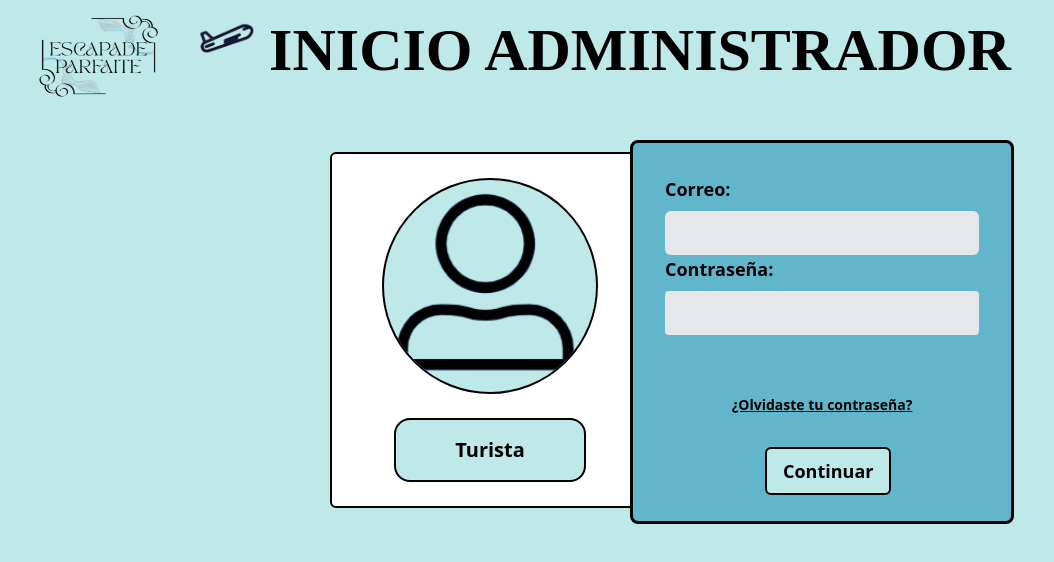
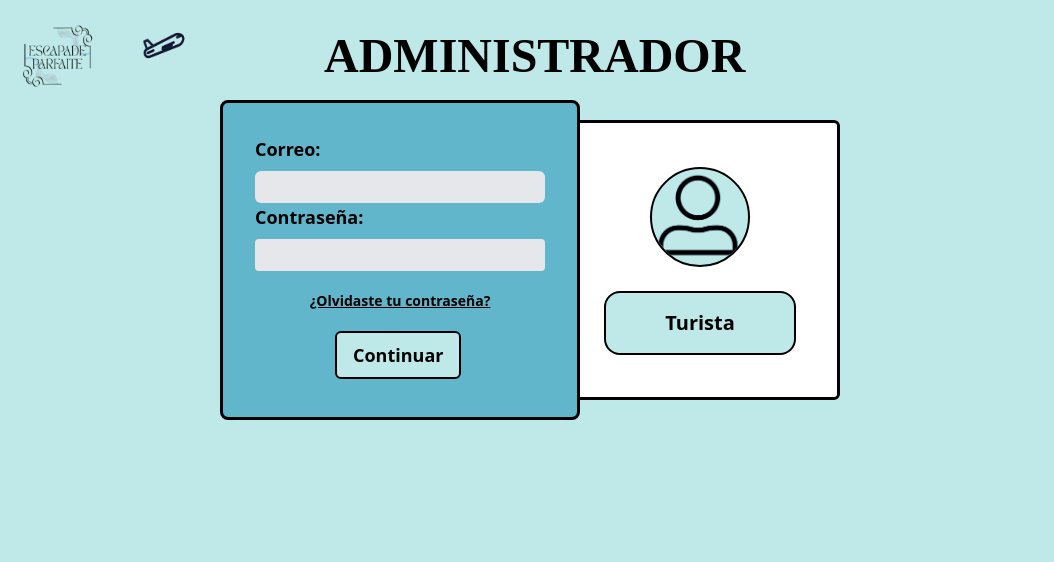
Before and after one commit to JamesRendon01/Preyecto_2, a React (Vite) app in the folder pruebas_frontend/: page /admin in a window 1280 px wide. Shown: the top 562 px of the page, without its empty margins (0-1054 px from the left). Built offline with nearby package versions, Linux system fonts and the light colour scheme.

Commit message:
Termino diseño responsive

```diff
--- a/pruebas_frontend/src/components/header.jsx
+++ b/pruebas_frontend/src/components/header.jsx
@@ -5,24 +5,15 @@ export default function Header({ titulo, rol }) {
   return (
     //Contenedor principal header
     //se concadena con rol
-    <header className={`w-full flex items-center relative${rol}`}>
+    <header className={`w-full flex relative${rol}`}>
 
       {/* Caso: Turista o Admin */}
       {(rol === "turista" || rol === "admin") && (
         <>
-          {/* Avion animado */}
-          <div
-            className="w-32 h-20 bg-cover absolute left-40"
-            style={{ backgroundImage: "url('/img/avion.gif')" }}
-          ></div>
-
-          {/* Logo */}
-          <img
-            className="w-48 h-24 mt-2 absolute left-0 top-0"
-            src="/img/logo.png"
-            alt="logo"
-          />
-
+          {/* Logo de la empresa */}
+          <img className="w-38 h-18 sm:w-15 sm:h-10 sm:mt-0 md:w-28 md:h-18 xl:w-40 xl:h-20" src="/img/logo.png" alt="logo" />
+          {/* Imagen animada del avion */}
+          <img className="w-39 h-18 sm:w-15 sm:h-10 sm:mt-0 sm:mr-0 md:w-28 md:h-18 xl:w-40 xl:h-20" src="/img/avion.gif" alt="logo" />
         </>
       )}
 
@@ -41,7 +32,7 @@ export default function Header({ titulo, rol }) {
       )}
 
       {/* Titulo del header */}
-      <h1 className={'font-inter text-6xl font-bold text-black'}>
+      <h1 className={'font-inter text-6xl font-bold text-black sm:text-3xl sm:ml-0 md:text-4xl md:mt-3 md:ml-10 lg:text-5xl lg:ml-25 xl:text-6xl xl:ml-40'}>
         {titulo}
       </h1>
     </header>
--- a/pruebas_frontend/src/components/login_form.jsx
+++ b/pruebas_frontend/src/components/login_form.jsx
@@ -11,8 +11,9 @@ export default function LoginForm({ formData, handleChange, handleSubmit, rol })
         // Contenedor del formulario
         // Estilos y pocision del formulario
         <div
-            className={` w-96 h-96 bg-login bg-nav text-white p-8 rounded-lg z-30 border-3 absolute top-35 border-black
-        ${rol === "admin" ? "ml-[300px]" : ""}`}
+            className={`flex w-96 h-96 bg-login bg-nav text-white p-8 rounded-lg z-30 border-3 absolute top-35 border-black md:w-90 md:h-80 xl:w-102 xl:h-90
+            ${rol === "admin" ? "sm:h-85 sm:ml-8 sm:top-70 md:ml-18 md:top-25 lg:ml-55 xl:ml-90 xl:mt-10" : ""}
+            ${rol === "turista" ? "sm:left-15 sm:top-70 md:ml-70 md:top-25 lg:left-50 xl:left-100 xl:top-35" : ""}`}
         >
             {/* Formuario de login */}
             <form className="text-black text-lg font-bold" onSubmit={handleSubmit}>
@@ -24,25 +25,25 @@ export default function LoginForm({ formData, handleChange, handleSubmit, rol })
                     value={formData.correo}
                     onChange={handleChange}
                     required
-                    className="w-full p-2 rounded-md text-black mt-2 bg-gray-200 focus:outline-none "
+                    className="w-full p-2 rounded-md text-black mt-2 bg-gray-200 focus:outline-none md:h-8"
                 />
 
                 {/* Campo para ingresar la contraseña */}
-                <label className="mt-4">Contraseña:</label>
+                <label className="mt-4 md:mt-2">Contraseña:</label>
                 <input
                     type="password"
                     name="contrasena"
                     value={formData.contrasena}
                     onChange={handleChange}
                     required
-                    className="w-full p-2 rounded text-black mt-2 bg-gray-200 focus:outline-none"
+                    className="w-full p-2 rounded text-black mt-2 bg-gray-200 focus:outline-none md:h-8"
                 />
 
                 {/* Caso: turista */}
                 {rol === "turista" && (
                     <>
                         {/* Enlace para recuperacion de contraseña */}
-                        <p className="text-center mt-10 text-sm">
+                        <p className="text-center mt-10 text-sm md:mt-5">
                             <Link to="/ingresar_correo" className="underline text-black">
                                 ¿Olvidaste tu contraseña?
                             </Link>
@@ -61,7 +62,7 @@ export default function LoginForm({ formData, handleChange, handleSubmit, rol })
                     <>
                         {/* Enlace para recuperar contraseña */}
 
-                        <p className="text-center mt-15 text-sm">
+                        <p className="text-center mt-15 text-sm sm:mt-5">
                             <Link to="/ingresar_correo" className="underline text-black">
                                 ¿Olvidaste tu contraseña?
                             </Link>
@@ -73,7 +74,7 @@ export default function LoginForm({ formData, handleChange, handleSubmit, rol })
                 {/* Boton para enviar el formulario */}
                 <button
                     type="submit"
-                    className="bg-fondo border-2 border-black text-login px-4 py-2 rounded-md font-playfair hover:bg-gray-300 transition-colors ml-25 mt-8"
+                    className="bg-fondo border-2 border-black text-login px-4 py-2 rounded-md font-playfair hover:bg-gray-300 transition-colors ml-25 mt-8 md:mt-5 md:ml-20 xl:ml-25"
                 >Continuar
                 </button>
             </form>
--- a/pruebas_frontend/src/components/nav.jsx
+++ b/pruebas_frontend/src/components/nav.jsx
@@ -3,7 +3,6 @@ import Header from "./header.jsx";
 import SearchBar from "./search.jsx";
 import SearchResults from "./search_result.jsx";
 import FiltroTabs from "./filter.jsx";
-import Profile from "./profile.jsx";
 import Navbar from "./navbar.jsx";
 import ButtonsLogin from "./buttons_login.jsx";
 import { useNavigate } from "react-router-dom";
@@ -15,8 +14,7 @@ export default function Nav({
     hasSearched,
     handleSearch,
     showFilter = true,
-    showTitle = false,
-    showProfile = true,   // 👈 nuevo
+    showTitle = false,  // 👈 nuevo
     showNavbar = true,     // 👈 nuevo
     showSearch = true,
     showButtonsLogin = false,
@@ -69,12 +67,6 @@ export default function Nav({
                     </div>
                 )}
 
-                {showProfile && (   // 👈 solo se renderiza si es true
-                    <div className="mt-2">
-                        <Profile />
-                    </div>
-                )}
-
                 {showConfig && (   // 👈 solo se renderiza si es true
                     <div className="flex gap-100">
                         <Header titulo="PERFIL"/>
--- a/pruebas_frontend/src/components/profile.jsx
+++ /dev/null
@@ -1,16 +0,0 @@
-import { Link } from "react-router-dom";
-import { UserRound } from "lucide-react";
-
-const Profile = () => {
-  return (
-    <Link
-      to="/config_perfil"
-      aria-label="Ir a configuración de perfil"
-      className="text-black hover:text-gray-700 transition-colors"
-    >
-      <UserRound className="w-15 h-15" />
-    </Link>
-  );
-};
-
-export default Profile;
--- a/pruebas_frontend/src/components/sidebar.jsx
+++ b/pruebas_frontend/src/components/sidebar.jsx
@@ -12,15 +12,15 @@ export default function Sidebar({ rol }) {
   return (
     //Divisor principal
     <div
-      className={`w-80 relative bg-white border-2 border-black p-6 rounded-md flex flex-col items-center z-0
-      ${rol === "turista" ? "ml-[365px] mt-[72px]" : ""}
-      ${rol === "admin" ? "mr-[300px] mt-[72px]" : ""}`}
+      className={`w-80 relative bg-white border-3 border-black p-6 rounded-md flex flex-col items-center z-0 sm:w-85 sm:mt-0 md:w-70 md:h-70 xl:w-90 xl:h-80
+      ${rol === "turista" ? "sm:ml-20 md:ml-20 md:mt-7 lg:ml-55 xl:ml-90 xl:mt-15" : ""}
+      ${rol === "admin" ? " absolute sm:ml-13 md:ml-105 md:mt-7 lg:ml-140 xl:ml-190 xl:mt-15" : ""}`}
     >
       {/* Imagen de perfil */}
       <img
         src="/img/imagen.png"
         alt="Foto de perfil"
-        className="w-[13.5rem] h-[13.5rem] rounded-full border-2 border-black object-cover bg-fondo"
+        className="w-30 rounded-full border-2 border-black object-cover bg-fondo sm:mt-0 sm:h-25 sm:w-25 md:mt-5 xl:w-40 xl:h-40"
       />
 
       {/* Botón Cambio de rol "Turista" y "Administrador " */}
--- a/pruebas_frontend/src/pages/administrador/inicio_admin.jsx
+++ b/pruebas_frontend/src/pages/administrador/inicio_admin.jsx
@@ -47,9 +47,9 @@ export default function InicioAdministrador() {
 
   // Renderizado del formulario de inicio de sesión para el administrador
   return (
-    <div className="w-screen min-h-screen flex flex-col items-center bg-gradiente-to-r from-gray-400 to-white">
-      <div className="text-center mt-5">
-        <Header rol="admin" titulo="INICIO ADMINISTRADOR" />
+    <div className="w-screen min-h-screen bg-gradiente-to-r from-gray-400 to-white">
+      <div className="mt-5">
+        <Header rol="admin" titulo="ADMINISTRADOR" />
       </div>
       <main>
         <LoginForm
@@ -58,7 +58,7 @@ export default function InicioAdministrador() {
           handleSubmit={handleSubmit}
           rol="admin"
         />
-        <Sidebar rol="admin" className="mt-0" />
+        <Sidebar rol="admin" />
       </main>
     </div>
   );
--- a/pruebas_frontend/src/pages/turista/inicio_turista.jsx
+++ b/pruebas_frontend/src/pages/turista/inicio_turista.jsx
@@ -58,11 +58,11 @@ export default function InicioTurista() {
   };
 
   return (
-    <div className="w-screen min-h-screen flex flex-col items-center bg-gradiente-to-r from-gray-400 to-white">
+    <div className="w-screen min-h-screen flex flex-col bg-gradiente-to-r from-gray-400 to-white">
       <div className="text-center mt-5">
         <Header rol="turista" titulo="INICIO TURISTA" />
       </div>
-      <main className="">
+      <main>
         <LoginForm
           formData={formData}
           handleChange={handleChange}
--- a/pruebas_frontend/src/pages/turista/registro.jsx
+++ b/pruebas_frontend/src/pages/turista/registro.jsx
@@ -94,7 +94,6 @@ export default function Registro() {
       <main className="flex flex-col md:flex-row">
         {/* Divisor del formulario */}
         <div className="w-125 h-auto bg-nav border-4 border-black p-6 rounded-lg text-black sm:w-100 sm:ml-10 md:ml-50 lg:ml-80 xl:ml-130 xl:w-120">
-          <div className="self-center w-20 h-20 rounded-full bg-fondo bg-contain bg-no-repeat ml-50 sm:ml-35 xl:ml-45" style={{ backgroundImage: "url('/img/imagen.png')" }}></div>
           {/* Formulario de registro */}
           <form className="flex flex-col" onSubmit={handleSubmit}>
             {/* Campo de correo */}
```
